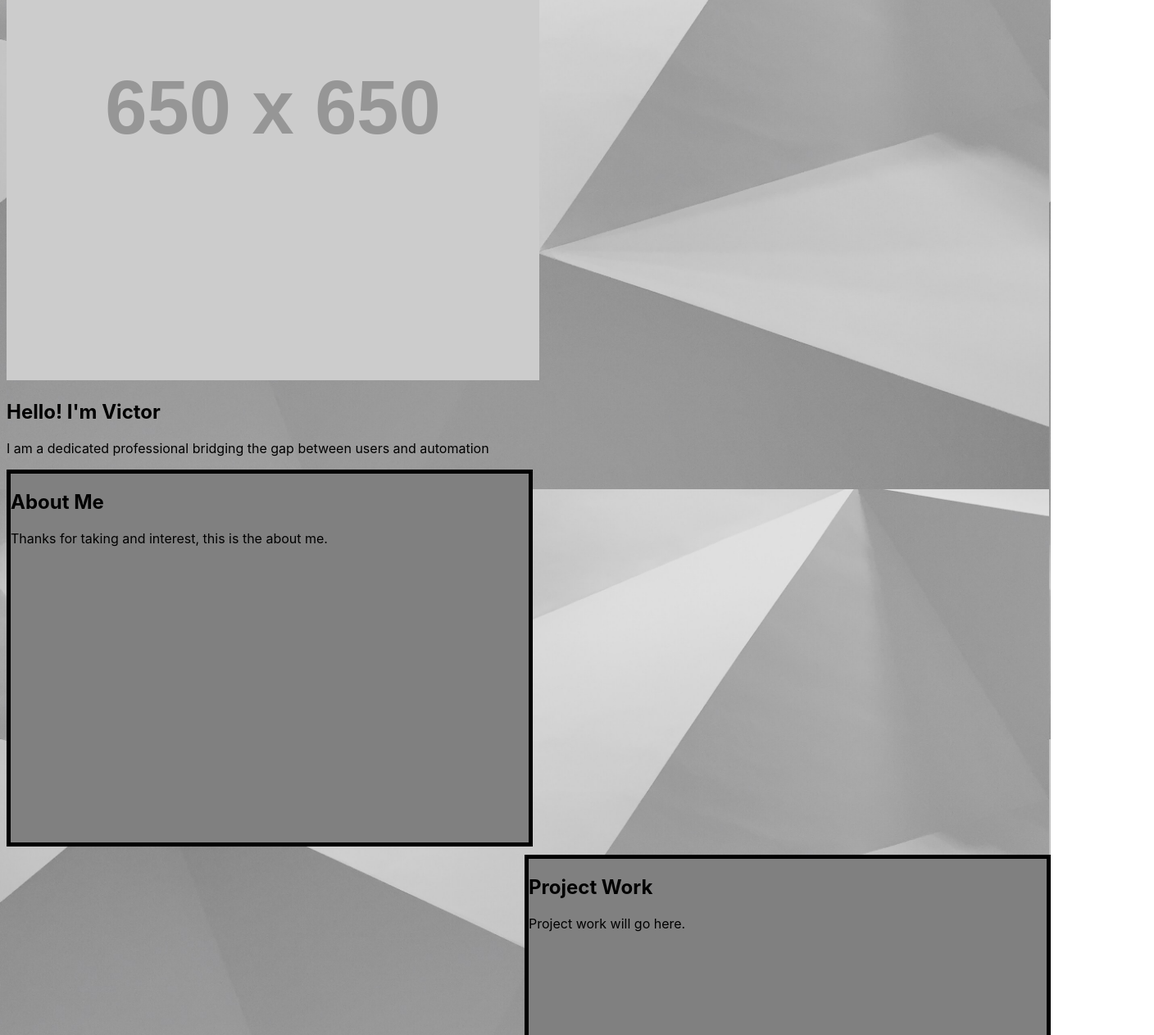
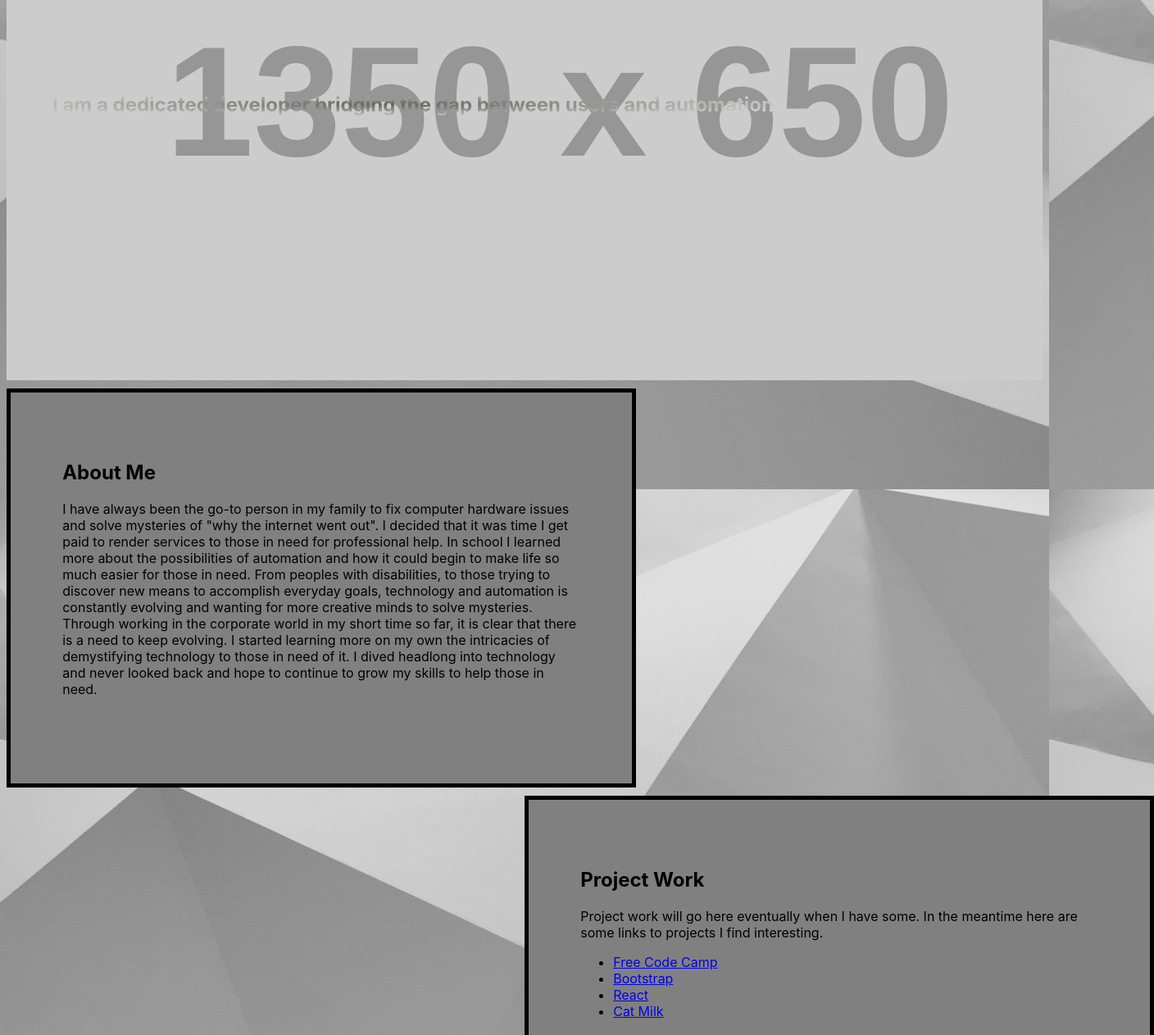
Before and after one commit to Victorini1/myportfololio, a plain HTML site: page index.html in a window 1280 px wide. Shown: the part 257-1520 px from the top of the page at 82% size, 1408 px wide, since content can reach past the window. Drawn offline with Linux system fonts and the light colour scheme; placeholder pictures from the web are drawn by us.

Commit message:
Added content to CSS, HTML, and ReadME

```diff
--- /dev/null
+++ b/assets/reset.css
@@ -0,0 +1,29 @@
+* {
+  margin: 0;
+  padding: 0;
+  box-sizing: border-box;
+}
+
+html {
+  height: 100%;
+}
+
+body {
+  min-height: 100%;
+  line-height: 1;
+  font-family: sans-serif;
+}
+
+h1, h2, h3, h4, h5, h6 {
+  font-size: 100%;
+}
+
+input, select, option, optgroup, textarea, button,
+pre, code {
+  font-size: 100%;
+  font-family: inherit;
+}
+
+ol, ul {
+  list-style: none;
+}
--- a/assets/style.css
+++ b/assets/style.css
@@ -2,42 +2,72 @@
     font-family: -apple-system, BlinkMacSystemFont, 'Segoe UI', Roboto, Oxygen, Ubuntu, Cantarell, 'Open Sans', 'Helvetica Neue', sans-serif;
 }
 
-nav{
+.navbar{
     position:fixed;
-    margin-left: 25%;
-    margin-right: 25%;
-    width: 50%;
-    display: flex;
-    justify-content: space-between;
+    width: 100%;
     background-color: rgb(82, 78, 78);
     color: white;
+    font-size: 20px;
+    z-index: 2;
+}
+
+.image{
+    background-image: url(https://via.placeholder.com/1350x650);
+    position:relative;
+    background-repeat: no-repeat;
+    background-size:cover;
+    height: 650px;
+    width: 100%;
+    display: flex;
+    flex: 0 0 100%;
+    z-index: 1;
+}
+
+/* cited from fossheim.io as inspiration */
+
+.gradient{
+    background-color: #64645c;
+    background-image: linear-gradient(#64645c, #eeeeee);
+    background-image: radial-gradient(#64645c, #eeeeee);
+    background-size: 100%;
+    background-repeat: repeat;
+    -webkit-background-clip: text;
+    background-clip: text;
+    -webkit-text-fill-color: transparent;
 
 }
 
-.me h1 p{
+#me h1{
     position: absolute;
-}
-
-nav ul{
-    display: flex;
-    justify-content: space-between;
-    align-content: center;
+    top: 100px;
+    left: 0;
+    z-index: 3;
+    font-size: 56px;
+    padding-left: 5%;
 
 }
 
-nav li{
-    display: flex;
-    justify-content: space-between;
-    font-size: 20px;
-    padding-left: 25%;
+#me h2{
+    position: absolute;
+    top: 350px;
+    left: 0px;
+    z-index: 3;
+    padding-left: 5%;
 }
 
-a:link {
+.navbar ul{
+    display: flex;
+    justify-content: center;
+    align-items: center;
+    gap: 100px;
+    list-style-type: none;
+}
+
+.navbar a:link {
     color: white;
     text-decoration: none;
 }
-
-a:visited{
+.navbar a:visited{
     color: white;
     text-decoration: none;
 }
@@ -46,9 +76,6 @@ a:visited{
      padding-top: 5%;
  }
 
-.me{
-      position: relative;
-}
 
 html{
     background: url(./images/shapline.jpg) no-repeat center center fixed;
@@ -56,25 +83,25 @@ html{
     scroll-behavior: smooth;
 }
 
-.bannera, .bannerc{
-  height: 450px;
+.bannera, .bannerb, .bannerc{
+  height: 350px;
   width: 50%;
   background-color: gray;
   margin-top: 10px;
   border-style: solid;
   border-width: 5px;
   border-color: black;
+  padding: 5%;
 }
 
 .bannerb{
+    height: 250px;
     margin-left: 50%;
-    height: 450px;
     width: 50%;
-    background-color: gray;
-    margin-top: 10px;
-    border-style: solid;
-    border-width: 5px;
-    border-color: black;
+}
+
+.bannerc{
+    height: 250px;
 }
 
 @media screen and (max-width: 994px){
@@ -85,5 +112,6 @@ html{
     nav{
         margin-left: 0%;
         width: 100%;
+        gap: 50px;
     }
 }
--- a/index.html
+++ b/index.html
@@ -9,22 +9,24 @@
 </head>
 <body>
     <header>
-        <nav>
-            <ul>
+        <nav class="navbar">
+            <ul class="links">
                 <li><a href="#about">About</a></li>
                 <li><a href="#pro">Work</a></li>
                 <li><a href="#call">Contact</a></li>
             </ul>
         </nav>
     </header>
-    <div class="img"></div>
+
     <main>
         <section id="me">
-            <img src="https://via.placeholder.com/650" alt="Placeholder photo of Victor">
-            <h1>Hello! I'm Victor</h1>
-        </section>
-        <section>
-            <p>I am a dedicated professional bridging the gap between users and automation</p>
+            <div class="image"></div>
+            <h1 class="gradient">
+                Hello, I'm Victor!
+            </h1>
+            <h2 class="gradient">
+                I am a dedicated developer bridging the gap between users and automation.
+            </h2>
         </section>
     </main>
 
@@ -32,22 +34,43 @@
       <h2 id="about">About Me</h2>
 
       <p>
-            Thanks for taking and interest, this is the about me.
+            I have always been the go-to person in my family to fix computer hardware issues and solve mysteries
+             of "why the internet went out". I decided that it was time I get paid to render services to those in
+             need for professional help. In school I learned more about the possibilities of automation and how it
+             could begin to make life so much easier for those in need. From peoples with disabilities, to those
+             trying to discover new means to accomplish everyday goals, technology and automation is constantly
+             evolving and wanting for more creative minds to solve mysteries. Through working in the corporate world
+             in my short time so far, it is clear that there is a need to keep evolving. I started learning more on my
+              own the intricacies of demystifying technology to those in need of it. I dived headlong into technology and
+               never looked back and hope to continue to grow my skills to help those in need.
       </p>
     </section>
 
     <section class="bannerb" id="projectwork">
         <h2 id="pro">Project Work</h2>
             <p>
-                Project work will go here.
+                Project work will go here eventually when I have some. In the meantime here are some links to projects I find interesting.
             </p>
+            <div>
+                <ul>
+                    <li><a href="https://github.com/freeCodeCamp/freeCodeCamp" target="_blank" >Free Code Camp</a></li>
+                    <li><a href="https://github.com/twbs/bootstrap" target="_blank">Bootstrap</a></li>
+                    <li><a href="https://github.com/facebook/react" target="_blank">React</a></li>
+                    <li><a href="https://github.com/cat-milk/Anime-Girls-Holding-Programming-Books" target="_blank">Cat Milk</a></li>
+                </ul>
+            </div>
         </section>
 
         <section class="bannerc">
             <h2 id="call">Contact Me</h2>
-            <p>
-                This is the contact information
-            </p>
+            <ul>
+                <li>Phone: 972-***-****</li>
+                <li><a href="mailto:Victor@gmail.com">Victor@gmail.com</a></li>
+                <li><a href="https://www.linkedin.com/in/victor-kennedy5/" target="_blank">Go to My LinkedIn</a></li>
+                <li><a href="https://github.com/Victorini1" target="_blank">Victorini1</a></li>
+            </ul>
+
+
         </section>
     <footer>
 
```
Also changed, not shown: 1 other file.
